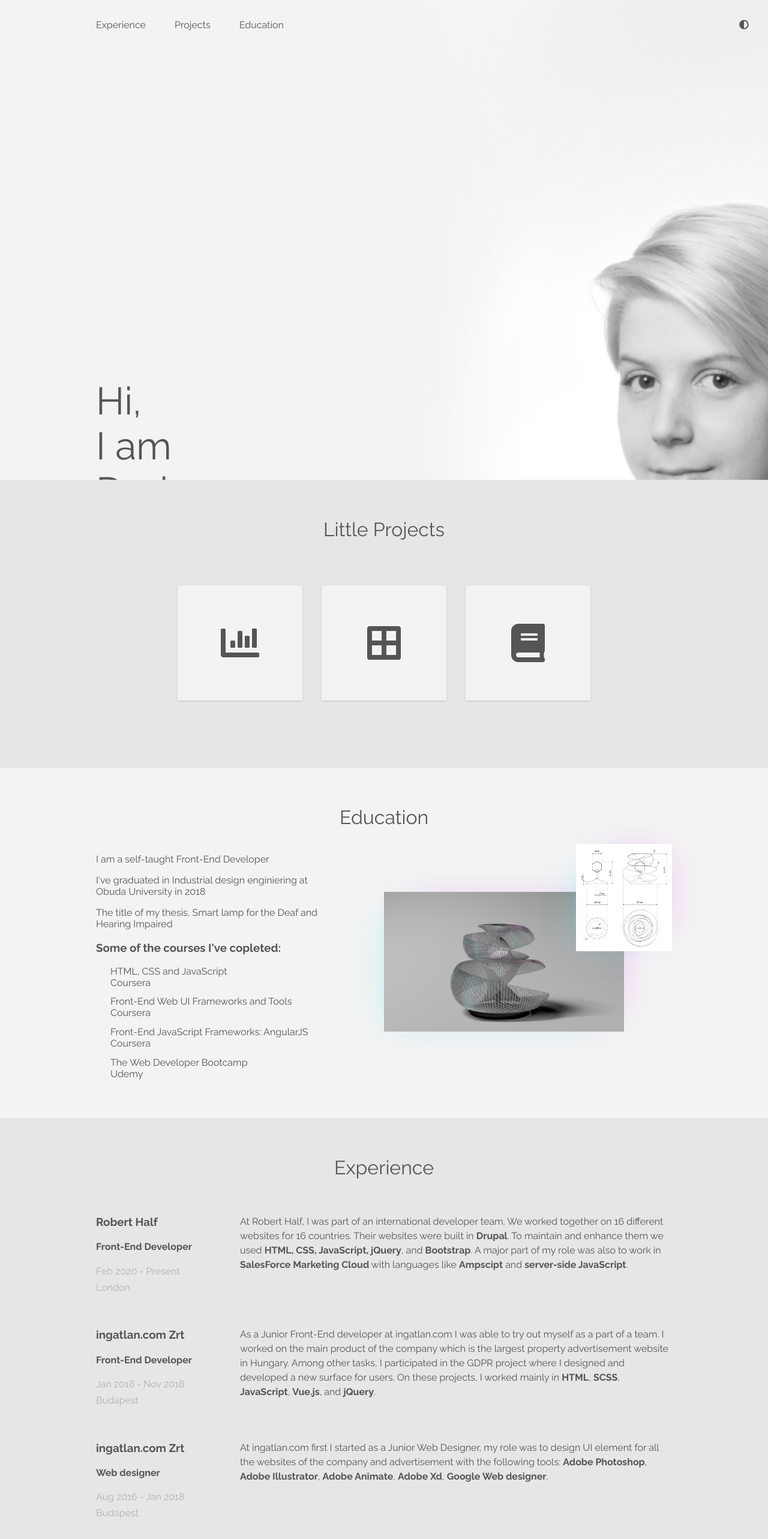
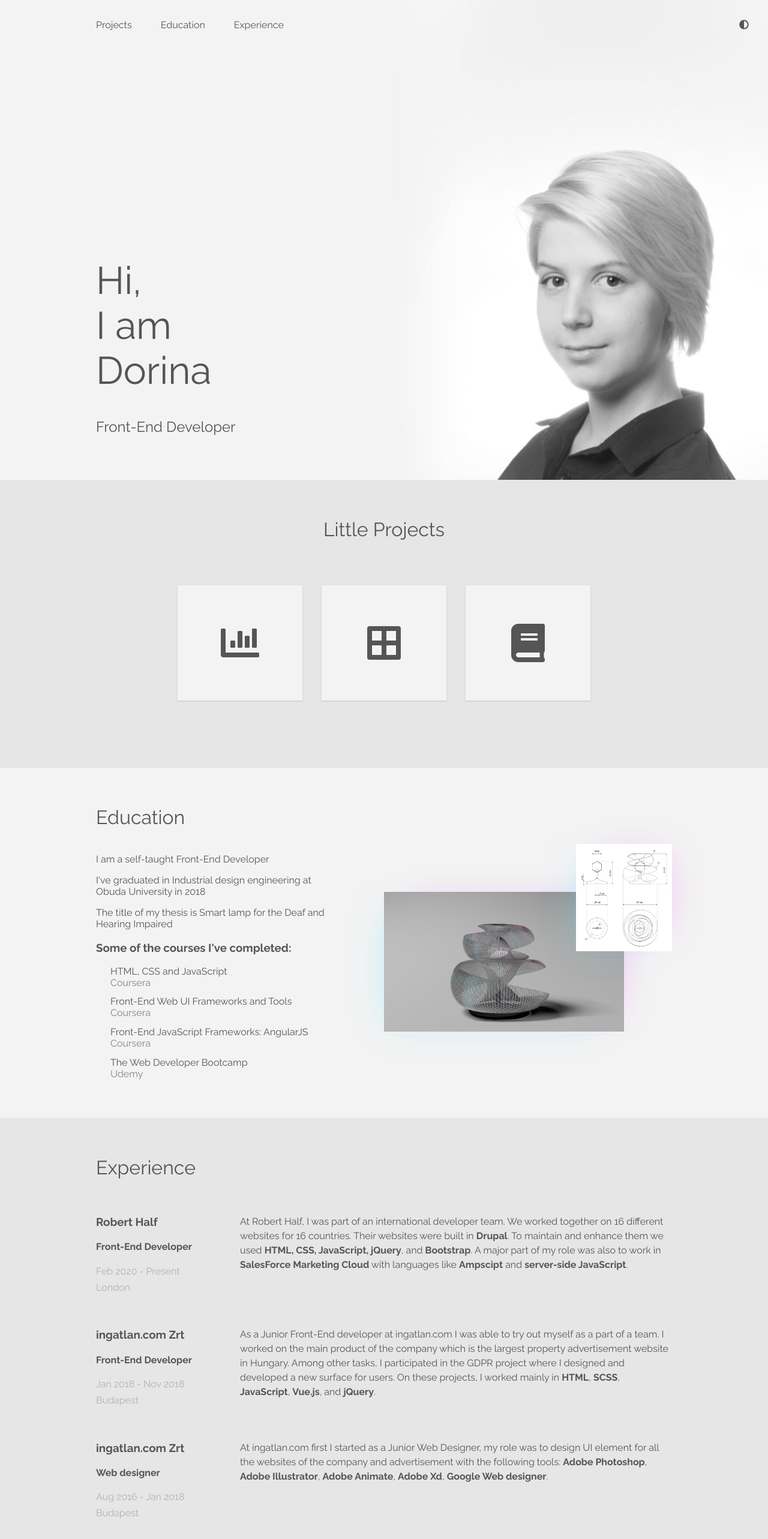
Before and after one commit to DorinaFarkas/portfolio-site, a React (Create React App) app: page / in a window 1280 px wide. Shown: the top 2566 px of the page at 60% size. Built offline with nearby package versions, Linux system fonts and the light colour scheme.

Commit message:
Education.css, Education.js, Experience.css, Experience.js, Home.css, Home.js, Navbar.js, ThemeContext.js, Works.css, Works.js

```diff
--- a/src/Education.css
+++ b/src/Education.css
@@ -3,6 +3,13 @@
   background-color: #f7f7f7;
   display: flex;
   flex-direction: column;
+}
+
+.Education-wrapper {
+  height: inherit;
+  max-height: 1000px;
+  max-width: 1500px;
+  margin: 0 auto;
 }
 
 .Education-content {
@@ -70,7 +77,6 @@
   .Education {
     padding: 0 2em;
   }
-
   .Education-content {
     grid-template-rows: repeat(1, 1);
     grid-template-columns: 1fr;
--- a/src/Education.js
+++ b/src/Education.js
@@ -8,20 +8,21 @@ function Education() {
     const theme = isLightTheme ? light : dark;
     return (
         <div className="Education" id="Education" style={{ background: theme.ui, color: theme.syntax }}>
+            <div className='Education-wrapper'>
                 <div className="section-title">
                     <h2>Education</h2>
                 </div>
                 <div className="Education-content">
                     <div className="Education-content-text">
                         <p>I am a self-taught Front-End Developer</p>
-                    <p>I've graduated in Industrial design enginiering at Obuda University in 2018</p>
-                    <p>The title of my thesis, Smart lamp for the Deaf and Hearing Impaired</p>
-                    <h3>Some of the courses I've copleted:</h3>
+                        <p>I've graduated in Industrial design engineering at Obuda University in 2018</p>
+                        <p>The title of my thesis is Smart lamp for the Deaf and Hearing Impaired</p>
+                        <h3>Some of the courses I've completed:</h3>
                         <ul>
-                        <li>HTML, CSS and JavaScript <br/>Coursera</li>
-                        <li>Front-End Web UI Frameworks and Tools <br/>Coursera</li>
-                        <li>Front-End JavaScript Frameworks: AngularJS <br/>Coursera</li>
-                        <li>The Web Developer Bootcamp <br/>Udemy</li>
+                            <li>HTML, CSS and JavaScript <br /><span style={{ opacity: '.7' }}>Coursera</span></li>
+                            <li>Front-End Web UI Frameworks and Tools <br /><span style={{ opacity: '.7' }}>Coursera</span></li>
+                            <li>Front-End JavaScript Frameworks: AngularJS <br /><span style={{ opacity: '.7' }}>Coursera</span></li>
+                            <li>The Web Developer Bootcamp <br /> <span style={{ opacity: '.7' }}>Udemy</span></li>
                         </ul>
                     </div>
                     <div className="Education-content-images">
@@ -36,6 +37,7 @@ function Education() {
                     </div>
                 </div>
             </div>
+        </div>
     );
 }
 
--- a/src/Experience.css
+++ b/src/Experience.css
@@ -2,6 +2,13 @@
     padding: 0 10em 4em 10em;
     display: flex;
     flex-direction: column;
+}
+
+.Experience-wrapper {
+    height: inherit;
+    max-height: 1000px;
+    max-width: 1500px;
+    margin: 0 auto;
 }
 
 .Experience-job {
@@ -22,6 +29,7 @@
     grid-column: 4 / 1;
     grid-row: 1;
 }
+
 .Experience-job .Experience-job-details p {
     margin: .5em 0;
     color: #b1b1b1;
@@ -32,6 +40,7 @@
         padding: 0 6em 2em 6em;
     }
 }
+
 @media only screen and (max-width: 768px) {
     .Experience {
         padding: 0 3em 1em 3em;
@@ -47,7 +56,7 @@
     }
 }
 
-@media only screen and (max-width: 425px){
+@media only screen and (max-width: 425px) {
     .Experience {
         padding: 0 2em 1em 2em;
     }
--- a/src/Experience.js
+++ b/src/Experience.js
@@ -4,10 +4,10 @@ import Job from './Job';
 import { ThemeContext } from './ThemeContext';
 
 const jobs = [
-    { id: 1, company: 'Robert Half', role: 'Front-End Developer', date: 'Feb 2020 - Present', city: 'London', description: ['At Robert Half, I was part of an international developer team. We worked together on 16 different websites for 16 countries. Their websites were built in ',<b>Drupal</b>,'. To maintain and enhance them we used ',<b>HTML, CSS, JavaScript, jQuery</b>,', and ',<b>Bootstrap</b>,'. A major part of my role was also to work in ',<b>SalesForce Marketing Cloud</b>,' with languages like ',<b>Ampscipt</b>,' and ',<b>server-side JavaScript</b>,'.'] },
-    { id: 2, company: 'ingatlan.com Zrt', role: 'Front-End Developer', date: 'Jan 2018 - Nov 2018', city: 'Budapest', description: ['As a Junior Front-End developer at ingatlan.com I was able to try out myself as a part of a team. I worked on the main product of the company which is the largest property advertisement website in Hungary. Among other tasks, I participated in the GDPR project where I designed and developed a new surface for users. On these projects, I worked mainly in ',<b>HTML</b>,', ',<b>SCSS</b>,', ',<b>JavaScript</b>,', ',<b>Vue.js</b>,', and ',<b>jQuery</b>,'.'] },
-    { id: 3, company: 'ingatlan.com Zrt', role: 'Web designer', date: 'Aug 2016 - Jan 2018', city: 'Budapest', description: ['At ingatlan.com first I started as a Junior Web Designer, my role was to design UI element for all the websites of the company and advertisement with the following tools: ',<b>Adobe Photoshop</b>,', ',<b>Adobe Illustrator</b>,', ',<b>Adobe Animate</b>,', ',<b>Adobe Xd</b>,', ',<b>Google Web designer</b>,'.'] },
-    { id: 4, company: 'Systemax', role: 'Graphic designer', date: 'Jan 2015 - Dec 2016', city: 'Budapest', description: ['During the two years, I spent at Systemax as a Graphic designer Intern I designed hundreds of office product promotion items like banners, catalogs, and landing pages using ',<b>Adobe Photoshop</b>,', ',<b>Adobe Illustrator</b>,', and ',<b>Adobe Indesign</b>,'.'] }
+    { id: 1, company: 'Robert Half', role: 'Front-End Developer', date: 'Feb 2020 - Present', city: 'London', description: ['At Robert Half, I was part of an international developer team. We worked together on 16 different websites for 16 countries. Their websites were built in ', <b>Drupal</b>, '. To maintain and enhance them we used ', <b>HTML, CSS, JavaScript, jQuery</b>, ', and ', <b>Bootstrap</b>, '. A major part of my role was also to work in ', <b>SalesForce Marketing Cloud</b>, ' with languages like ', <b>Ampscipt</b>, ' and ', <b>server-side JavaScript</b>, '.'] },
+    { id: 2, company: 'ingatlan.com Zrt', role: 'Front-End Developer', date: 'Jan 2018 - Nov 2018', city: 'Budapest', description: ['As a Junior Front-End developer at ingatlan.com I was able to try out myself as a part of a team. I worked on the main product of the company which is the largest property advertisement website in Hungary. Among other tasks, I participated in the GDPR project where I designed and developed a new surface for users. On these projects, I worked mainly in ', <b>HTML</b>, ', ', <b>SCSS</b>, ', ', <b>JavaScript</b>, ', ', <b>Vue.js</b>, ', and ', <b>jQuery</b>, '.'] },
+    { id: 3, company: 'ingatlan.com Zrt', role: 'Web designer', date: 'Aug 2016 - Jan 2018', city: 'Budapest', description: ['At ingatlan.com first I started as a Junior Web Designer, my role was to design UI element for all the websites of the company and advertisement with the following tools: ', <b>Adobe Photoshop</b>, ', ', <b>Adobe Illustrator</b>, ', ', <b>Adobe Animate</b>, ', ', <b>Adobe Xd</b>, ', ', <b>Google Web designer</b>, '.'] },
+    { id: 4, company: 'Systemax', role: 'Graphic designer', date: 'Jan 2015 - Dec 2016', city: 'Budapest', description: ['During the two years, I spent at Systemax as a Graphic designer Intern I designed hundreds of office product promotion items like banners, catalogs, and landing pages using ', <b>Adobe Photoshop</b>, ', ', <b>Adobe Illustrator</b>, ', and ', <b>Adobe Indesign</b>, '.'] }
 ]
 
 function Experience() {
@@ -15,10 +15,12 @@ function Experience() {
     const theme = isLightTheme ? light : dark;
     return (
         <div className="Experience" id="Experience" style={{ background: theme.bg, color: theme.syntax }}>
-            <div className="section-title">
-                <h2>Experience</h2>
+            <div className='Experience-wrapper'>
+                <div className="section-title">
+                    <h2>Experience</h2>
+                </div>
+                <Job jobs={jobs} key={jobs.id} />
             </div>
-            <Job jobs={jobs} key={jobs.id} />
         </div>
     );
 }
--- a/src/Home.css
+++ b/src/Home.css
@@ -5,6 +5,15 @@
     justify-content: space-between;
     overflow: hidden;
     align-items: center;
+    max-height: 1000px;
+    transition: all 0.2s ease-in-out;
+}
+
+.Home-wrapper {
+    height: inherit;
+    max-height: 1000px;
+    max-width: 1500px;
+    margin: 0 auto;
 }
 
 .Home-navigation {
@@ -30,6 +39,7 @@
 .Home-image img {
     height: 100%;
     grid-column: 7/9;
+    transition: all 0.3s ease-in-out;
 }
 
 .Home-text {
--- a/src/Home.js
+++ b/src/Home.js
@@ -9,6 +9,7 @@ const Home = () => {
     const theme = isLightTheme ? light : dark;
     return (
         <div className="Home" style={{ background: theme.ui, color: theme.syntax }}>
+            <div className='Home-wrapper'>
                 <Navbar />
                 <ThemeToggle />
                 <div className="Home-content">
@@ -18,6 +19,7 @@ const Home = () => {
                     </div>
                     <div className="Home-image"><img src={theme.pic} alt="portrait" /></div>
                 </div>
+            </div>
         </div>);
 }
 
--- a/src/Navbar.js
+++ b/src/Navbar.js
@@ -6,9 +6,9 @@ const Navbar = () => {
     const theme = isLightTheme ? light : dark;
     return (
         <nav className="Home-navigation" style={{ color: theme.syntax }}>
-            <a style={{ color: theme.syntax }} href="#Experience">Experience</a>
             <a style={{ color: theme.syntax }} href="#Works">Projects</a>
             <a style={{ color: theme.syntax }} href="#Education">Education</a>
+            <a style={{ color: theme.syntax }} href="#Experience">Experience</a>
         </nav>);
 }
 
--- a/src/ThemeContext.js
+++ b/src/ThemeContext.js
@@ -1,6 +1,6 @@
 import React, { createContext, Component } from 'react';
-import portrait1 from './images/portrait.png';
-import portrait2 from './images/portrait_glitch.png';
+import portrait1 from './images/portrai_small.png';
+import portrait2 from './images/portrait_glitch_small.png';
 import documenation from './images/documentation.png';
 import documenation_dark from './images/documentation_dark.png';
 
--- a/src/Works.css
+++ b/src/Works.css
@@ -2,6 +2,7 @@
     padding: 0 10em 4em 10em;
     display: flex;
     flex-direction: column;
+    transition: all 0.2s ease-in-out;
 }
 
 .Works-conatiner {
--- a/src/Works.js
+++ b/src/Works.js
@@ -19,20 +19,20 @@ function Works() {
                 <WorkCard
                     icon={'chart-bar'}
                     title={'Data Visualisation'}
-                    description={'This project was made using React.js, Hooks, and nivo library'}
+                    description={'This project was made by using React.js, Hooks, and nivo library'}
                     project={<DataVisualisation />}
 
                 />
                 <WorkCard
                     icon={'border-all'}
                     title={'Tic Tac Toe'}
-                    description={'This project was made using React.js, Hooks, and Context'}
+                    description={'This project was made by using React.js, Hooks, and Context'}
                     project={<TicTacToe />}
                 />
                 <WorkCard
                     icon={'book'}
                     title={'Reading list'}
-                    description={'This project was made using React.js, Hooks, Context, Reducer, and uuid package'}
+                    description={'This project was made by using React.js, Hooks, Context, Reducer, and uuid package'}
                     project={<Todo />}
                 />
 
```
Also changed, not shown: src/images/portrai_small.png (added), src/images/portrait_glitch_small.png (added). Lines whose indentation alone changed are shown as unchanged.
